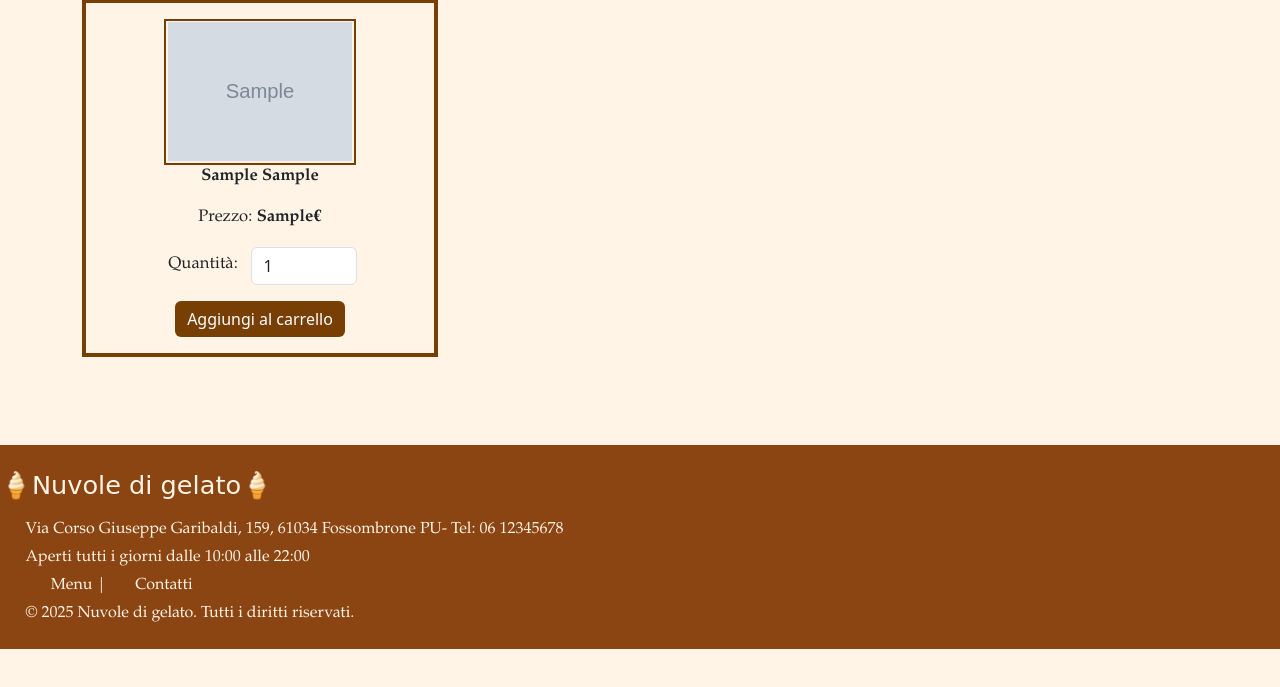
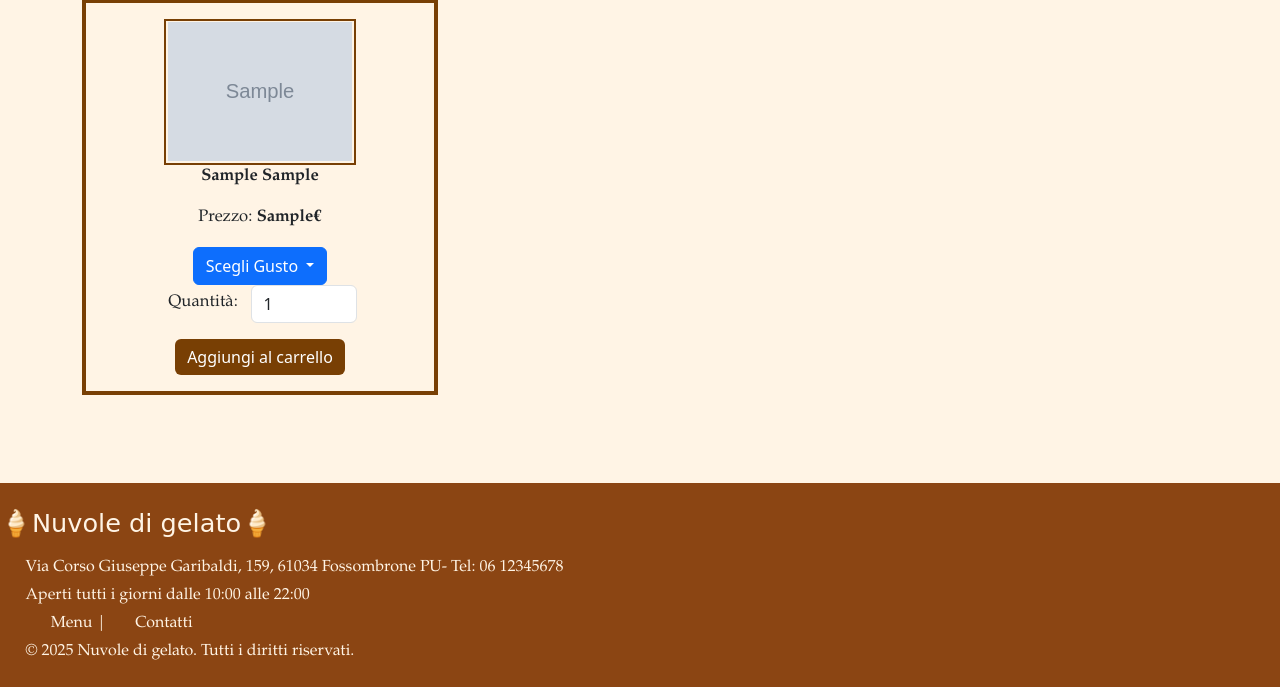
Before and after one commit to BennyBarone/WebProgetto, a PHP site: page /prodotti.php in a window 1280 px wide. Shown: the part 380-1067 px from the top of the page. Before the commit the page ends 1029 px from the top, so only its background shows below. Run offline with PHP 8.4, Linux system fonts and the light colour scheme; tables that the repository leaves empty or names only in its code hold one stand-in row (values such as "Sample post"); grey boxes marked "Sample" are stand-in pictures.

Commit message:
sto provando a fare il menu scrollabile

```diff
--- a/progetto/css/style.css
+++ b/progetto/css/style.css
@@ -278,6 +278,11 @@ section h3{
     margin-top: 10vw;
 
 }
+
+.dropdown-menu-scrollable {
+    max-height: 200px; /* Altezza massima del menu */
+    overflow-y: auto; /* Scroll verticale */
+}
 /* Media query per schermi più piccoli */
 @media (max-width: 768px) {
     header img {
--- a/progetto/db/database.php
+++ b/progetto/db/database.php
@@ -52,6 +52,14 @@ class DatabaseHelper{
         $result=$stmt->get_result();
         return $result->fetch_all(MYSQLI_ASSOC);
     }
+
+    public function getListaGusti(){
+        $query="SELECT Nome_gusto FROM listino_gusti WHERE Scorte > 0";
+        $stmt=$this->db->prepare($query);
+        $stmt->execute();
+        $result=$stmt->get_result();
+        return $result->fetch_all(MYSQLI_ASSOC);
+    }
 }
 
 ?>
--- a/progetto/javascript/script.js
+++ b/progetto/javascript/script.js
@@ -27,3 +27,18 @@ document.querySelectorAll('.bottone-prod').forEach(button => {
         this.classList.add('selected');
     });
 });
+
+document.querySelectorAll('.dropdown-item').forEach(item => {
+    item.addEventListener('click', function (event) {
+        event.preventDefault();
+        const gusto = this.getAttribute('data-gusto');
+        selectGusto(gusto);
+    });
+});
+
+function selectGusto(gusto) {
+    const button = document.getElementById("dropdownMenuButton");
+    if (button) {
+        button.innerText = gusto;
+    }
+}
--- a/progetto/prodotti.php
+++ b/progetto/prodotti.php
@@ -13,5 +13,7 @@ if ($filtro === 'Tutti') {
     $templateParams["prodotti"] = $dbh->getProdottiByTipo($filtro);
 }
 
+$templateParams["listaGusti"]=$dbh->getListaGusti();
+
 require 'template/base.php';
 ?>
--- a/progetto/template/vedi_prodotti.php
+++ b/progetto/template/vedi_prodotti.php
@@ -48,6 +48,7 @@
         ?>
     </form>
     </div>
+
 <div class="container mt-4">
     <div class="row">
         <?php foreach($templateParams["prodotti"] as $prodotti): ?>
@@ -57,6 +58,23 @@
                     <div class="box-body text-center">
                         <p class="box-title"><strong><?php echo $prodotti["Tipologia_prodotto"]; ?> <?php echo $prodotti["Grandezza"]; ?></strong></p>
                         <p class="box-text">Prezzo: <strong><?php echo $prodotti["Prezzo"]; ?>€</strong></p>
+
+                    <div class="dropdown">
+                        <button class="btn btn-primary dropdown-toggle" type="button" id="dropdownMenuButton" data-bs-toggle="dropdown" aria-expanded="false">
+                            Scegli Gusto
+                        </button>
+                        <ul class="dropdown-menu dropdown-menu-scrollable" aria-labelledby="dropdownMenuButton">
+                            <?php foreach($templateParams["listaGusti"] as $listaGusti): ?>
+                                <li>
+                                <a class="dropdown-item" href="#" data-gusto="<?php echo htmlspecialchars($listaGusti["Nome_gusto"], ENT_QUOTES); ?>">
+                                    <?php echo htmlspecialchars($listaGusti["Nome_gusto"]); ?>
+                                </a>
+                                </li>
+                                <?php endforeach; ?>
+                        </ul>
+                    </div>
+
+
                         <div class="d-flex align-items-center justify-content-center mb-3">
                             <p class="mb-0 me-2">Quantità:</p>
                             <input type="number" name="quantita" id="quantita" min="1" max="10" value="1" class="form-control w-auto"/>
```
